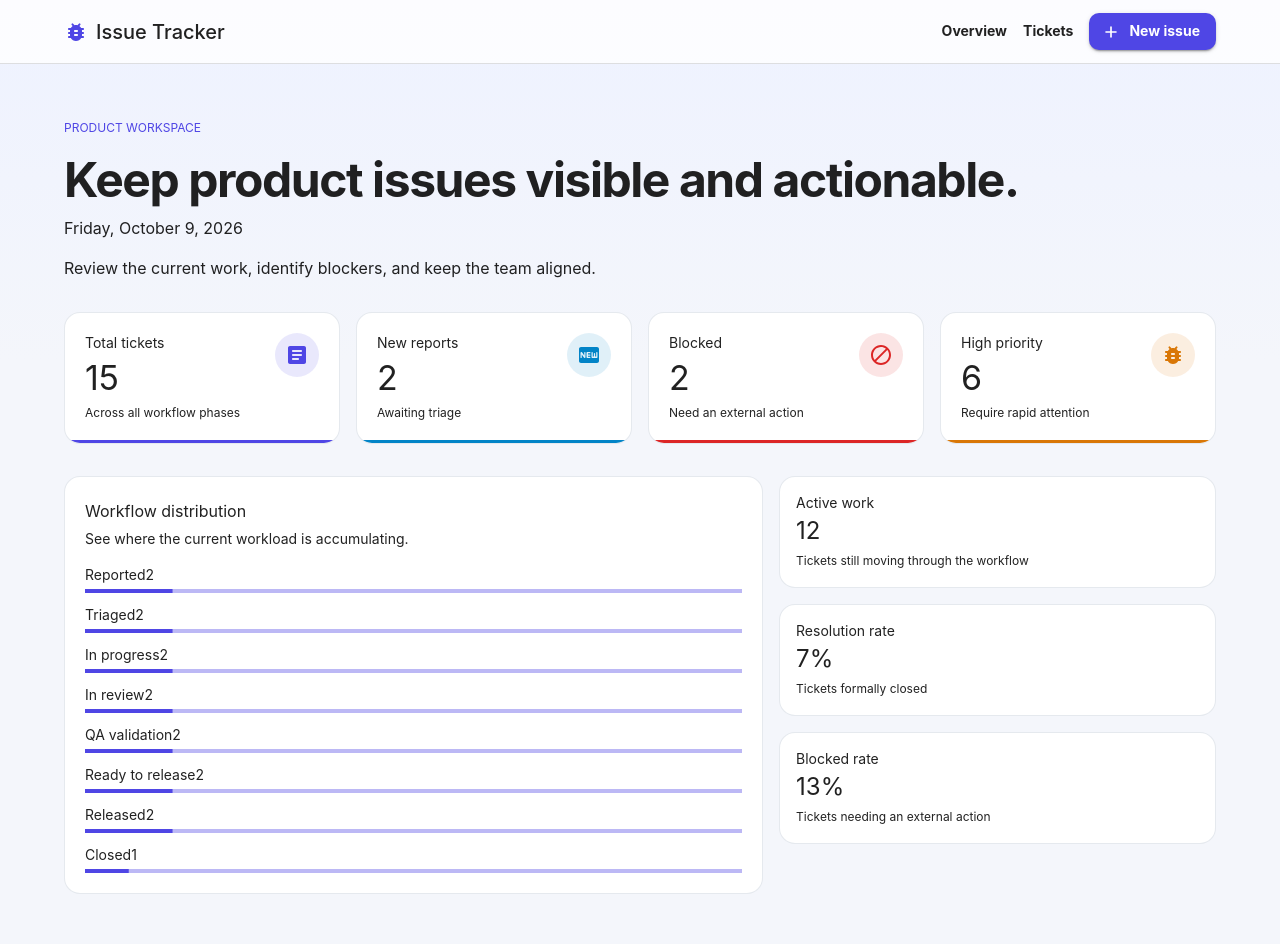
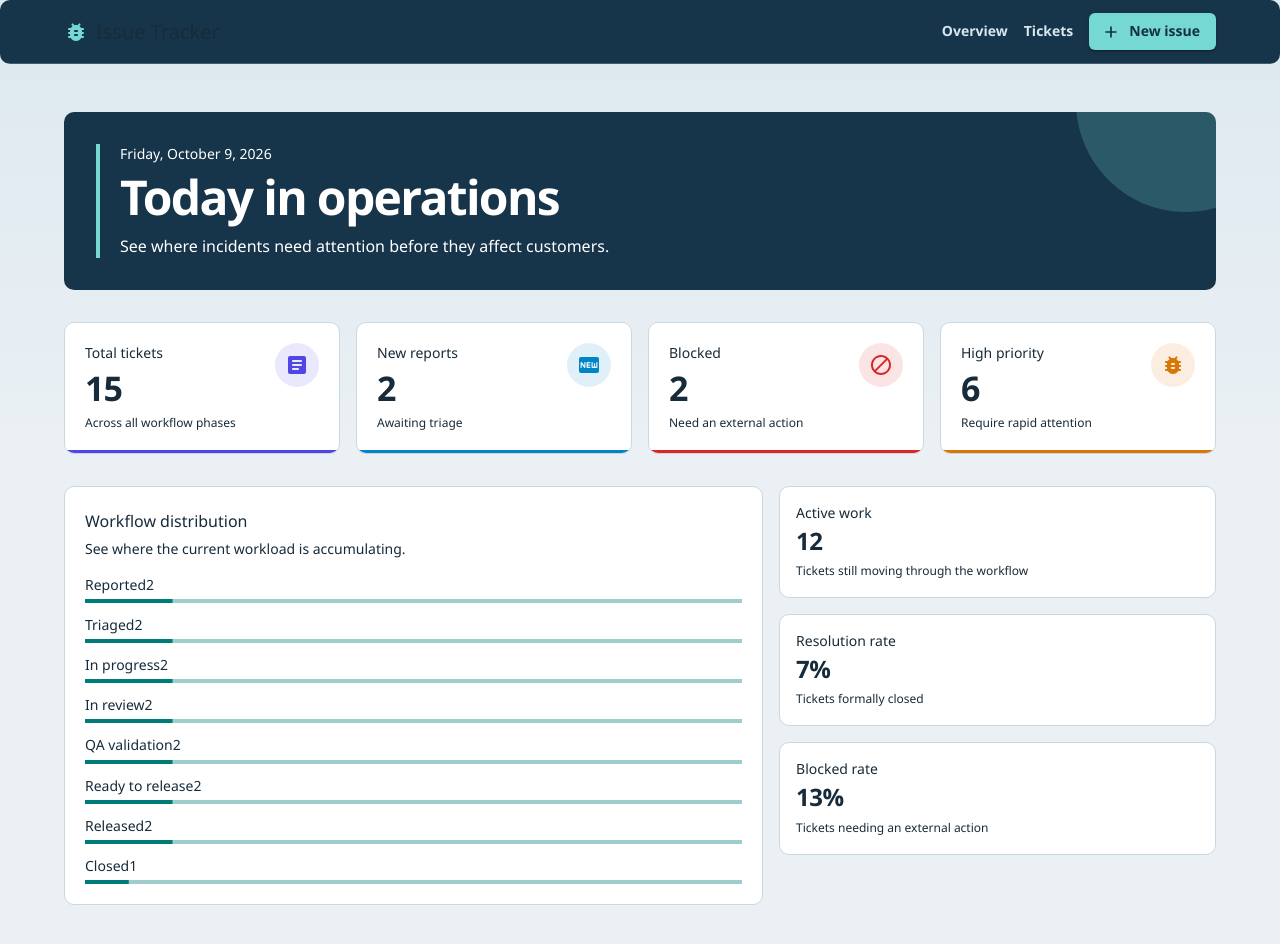
Before and after one commit to xJerson/issue-tracker, a React (Vite) app: page / in a window 1280 px wide. Shown: the top 944 px of the page. Built offline with nearby package versions, Linux system fonts and the light colour scheme.

Commit message:
feat: refresh operations dashboard visual system
- Apply a distinct AndesPay operations palette and typography hierarchy
- Redesign the dashboard and queue surfaces for faster incident scanning

```diff
--- a/src/App.jsx
+++ b/src/App.jsx
@@ -274,37 +274,37 @@ export default function App() {
     <Box
       component="main"
       sx={{
-        background: "linear-gradient(180deg, #EEF2FF 0, #F4F6FB 360px)",
+        background: "linear-gradient(180deg, #DCE8EF 0, #EAF0F4 430px)",
         minHeight: "100vh",
       }}
     >
       <AppBar
-        color="inherit"
+        color="transparent"
         elevation={0}
         position="static"
-        sx={{ backgroundColor: "rgba(255, 255, 255, 0.82)" }}
+        sx={{ backgroundColor: "#17354A" }}
       >
         <Toolbar
           sx={{
-            borderBottom: 1,
-            borderColor: "divider",
+            borderBottom: "1px solid rgba(216, 240, 238, 0.22)",
             px: { xs: 2, md: 5, lg: 8 },
           }}
         >
-          <BugReportRoundedIcon color="primary" sx={{ mr: 1 }} />
-          <Typography color="text.primary" fontWeight={700} variant="h6">
+          <BugReportRoundedIcon sx={{ color: "#75D8D2", mr: 1 }} />
+          <Typography color="common.white" fontWeight={700} variant="h6">
             Issue Tracker
           </Typography>
           <Box sx={{ flexGrow: 1 }} />
-          <Button component={RouterLink} to="/" color="inherit">
+          <Button component={RouterLink} to="/" sx={{ color: "#D8E7ED" }}>
             Overview
           </Button>
-          <Button component={RouterLink} to="/tickets" color="inherit" sx={{ mr: 1 }}>
+          <Button component={RouterLink} to="/tickets" sx={{ color: "#D8E7ED", mr: 1 }}>
             Tickets
           </Button>
           <Button
             onClick={() => setIsCreateDialogOpen(true)}
             startIcon={<AddRoundedIcon />}
+            sx={{ backgroundColor: "#75D8D2", color: "#123044", "&:hover": { backgroundColor: "#A3E7E2" } }}
             variant="contained"
           >
             New issue
--- a/src/features/dashboard/DashboardOverview.jsx
+++ b/src/features/dashboard/DashboardOverview.jsx
@@ -10,27 +10,27 @@ export default function DashboardOverview({ issueSummary, issues, today }) {
   return (
     <Container disableGutters maxWidth={false} sx={{ px: { xs: 2, sm: 3, md: 5, lg: 8 }, py: { xs: 4, md: 6 } }}>
       <Stack spacing={4}>
-        <Box>
-          <Typography color="primary" fontWeight={700} variant="overline">
-            Product workspace
-          </Typography>
-          <Typography component="h1" sx={{ mt: 1 }} variant="h3">
-            Keep product issues visible and actionable.
-          </Typography>
-          <Typography color="text.secondary" sx={{ mt: 1 }}>
-            {today}
-          </Typography>
-          <Typography color="text.secondary" sx={{ mt: 2 }}>
-            Review the current work, identify blockers, and keep the team aligned.
-          </Typography>
-        </Box>
+        <Paper elevation={0} sx={{ backgroundColor: "#17354A", color: "common.white", overflow: "hidden", p: { xs: 3, md: 4 }, position: "relative" }}>
+          <Box sx={{ borderLeft: "4px solid #75D8D2", maxWidth: 700, pl: 2.5, position: "relative" }}>
+            <Typography color="rgba(232, 245, 247, 0.76)" variant="body2">
+              {today}
+            </Typography>
+            <Typography component="h1" sx={{ mt: 1 }} variant="h3">
+              Today in operations
+            </Typography>
+            <Typography color="rgba(232, 245, 247, 0.82)" sx={{ mt: 1.5 }}>
+              See where incidents need attention before they affect customers.
+            </Typography>
+          </Box>
+          <Box sx={{ backgroundColor: "rgba(117, 216, 210, 0.22)", borderRadius: "50%", height: 220, position: "absolute", right: -80, top: -120, width: 220 }} />
+        </Paper>
 
         <Box sx={{ display: "grid", gap: 2, gridTemplateColumns: { xs: "1fr", sm: "repeat(2, minmax(0, 1fr))", lg: "repeat(4, minmax(0, 1fr))" } }}>
           {issueSummary.map((item) => (
             <Paper
               elevation={0}
               key={item.label}
-              sx={{ border: 1, borderColor: "rgba(148, 163, 184, 0.24)", overflow: "hidden", p: 2.5, position: "relative" }}
+              sx={{ border: "1px solid #C9D8E0", overflow: "hidden", p: 2.5, position: "relative" }}
             >
               <Box sx={{ alignItems: "start", display: "flex", justifyContent: "space-between" }}>
                 <Box>
--- a/src/features/issues/DashboardMetrics.jsx
+++ b/src/features/issues/DashboardMetrics.jsx
@@ -19,7 +19,7 @@ export default function DashboardMetrics({ issues }) {
 
   return (
     <Box sx={{ display: "grid", gap: 2, gridTemplateColumns: { xs: "1fr", lg: "minmax(0, 1.6fr) minmax(280px, 1fr)" } }}>
-      <Paper elevation={0} sx={{ border: 1, borderColor: "rgba(148, 163, 184, 0.24)", p: 2.5 }}>
+      <Paper elevation={0} sx={{ border: "1px solid #C9D8E0", p: 2.5 }}>
         <Typography fontWeight={700} variant="subtitle1">
           Workflow distribution
         </Typography>
@@ -46,7 +46,7 @@ export default function DashboardMetrics({ issues }) {
 
       <Stack spacing={2}>
         {metrics.map((metric) => (
-          <Paper elevation={0} key={metric.label} sx={{ border: 1, borderColor: "rgba(148, 163, 184, 0.24)", p: 2 }}>
+          <Paper elevation={0} key={metric.label} sx={{ border: "1px solid #C9D8E0", p: 2 }}>
             <Typography color="text.secondary" fontWeight={600} variant="body2">
               {metric.label}
             </Typography>
--- a/src/features/issues/TicketQueue.jsx
+++ b/src/features/issues/TicketQueue.jsx
@@ -11,7 +11,7 @@ export default function TicketQueue({ assignees, filters, issues, onClearFilters
   return (
     <Container disableGutters maxWidth={false} sx={{ px: { xs: 2, sm: 3, md: 5, lg: 8 }, py: { xs: 4, md: 6 } }}>
       <Box sx={{ alignItems: "start", display: "grid", gap: 3, gridTemplateColumns: { xs: "1fr", md: "260px minmax(0, 1fr)" } }}>
-        <Paper component="aside" elevation={0} sx={{ border: 1, borderColor: "rgba(148, 163, 184, 0.24)", boxShadow: "0 12px 32px rgba(15, 23, 42, 0.05)", p: 2.5, position: { md: "sticky" }, top: { md: 24 } }}>
+        <Paper component="aside" elevation={0} sx={{ border: "1px solid #C9D8E0", borderTop: "4px solid #007C78", boxShadow: "0 12px 32px rgba(23, 53, 74, 0.06)", p: 2.5, position: { md: "sticky" }, top: { md: 24 } }}>
           <WorkflowMenu issues={issues} onSelectPhase={onSelectPhase} selectedPhase={selectedPhase} />
         </Paper>
         <Box>
--- a/src/theme.js
+++ b/src/theme.js
@@ -3,29 +3,32 @@ import { createTheme } from "@mui/material/styles";
 // Centralize visual decisions so every future screen uses the same design system.
 const theme = createTheme({
   palette: {
-    primary: { main: "#4F46E5", dark: "#3730A3" },
-    secondary: { main: "#7C3AED" },
-    background: { default: "#F4F6FB", paper: "#FFFFFF" },
+    primary: { main: "#007C78", dark: "#005B58", light: "#D8F0EE" },
+    secondary: { main: "#2B5D8A" },
+    background: { default: "#EAF0F4", paper: "#FFFFFF" },
+    text: { primary: "#172B3A", secondary: "#587080" },
   },
-  shape: { borderRadius: 16 },
+  shape: { borderRadius: 8 },
   typography: {
-    fontFamily: "Inter, system-ui, sans-serif",
-    h3: { fontWeight: 700, letterSpacing: "-0.03em" },
+    fontFamily: "Segoe UI Variable, Segoe UI, system-ui, sans-serif",
+    h3: { fontWeight: 750, letterSpacing: "-0.035em", lineHeight: 1.05 },
+    h4: { fontWeight: 750, letterSpacing: "-0.025em" },
+    h5: { fontWeight: 700, letterSpacing: "-0.02em" },
   },
   components: {
     MuiButton: {
       styleOverrides: {
-        root: { borderRadius: 10, fontWeight: 700, textTransform: "none" },
+        root: { borderRadius: 6, fontWeight: 700, textTransform: "none" },
       },
     },
     MuiCard: {
       styleOverrides: {
-        root: { backgroundImage: "none", borderRadius: 18 },
+        root: { backgroundImage: "none", borderRadius: 10 },
       },
     },
     MuiPaper: {
       styleOverrides: {
-        root: { backgroundImage: "none" },
+        root: { backgroundImage: "none", borderRadius: 10 },
       },
     },
   },
```
